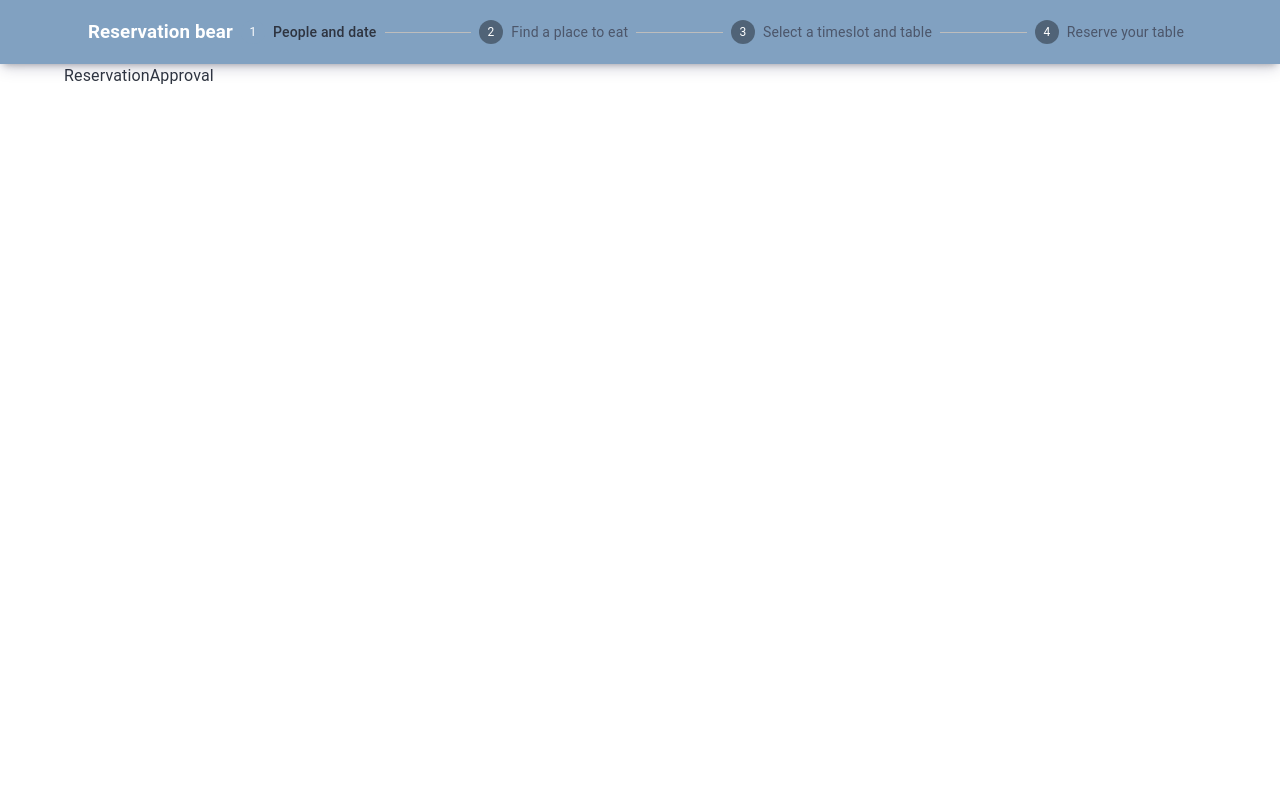
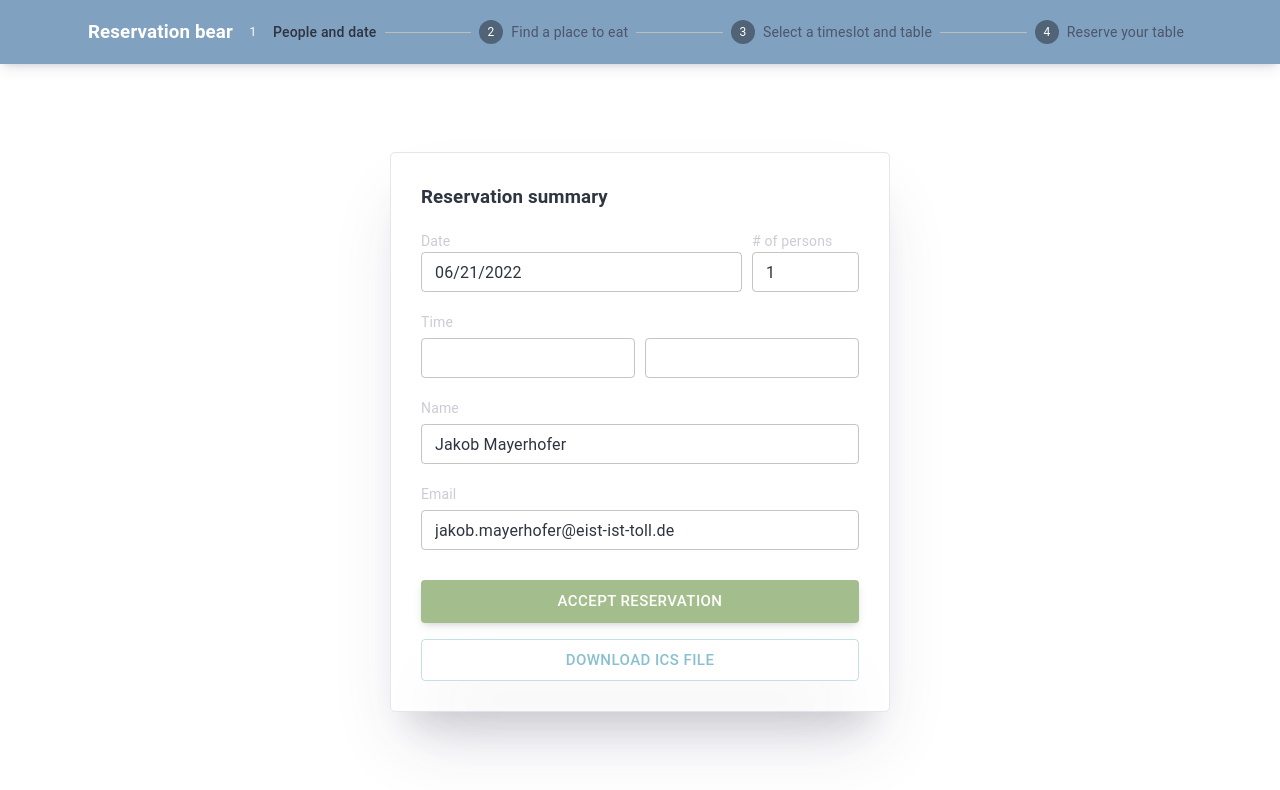
Before and after one commit to Eistbaren/client, a React (Create React App) app: page /reservation-approval in a window 1280 px wide. Shown: the top 790 px of the page. Built offline with nearby package versions, Linux system fonts and the light colour scheme.

Commit message:
implement PersonalData Page & ReservationApproval Page

```diff
--- a/src/css/Landingpage.css
+++ b/src/css/Landingpage.css
@@ -2,8 +2,7 @@
   display: grid;
   grid-template-columns: 55% 45%;
   align-items: center;
-  margin: auto;
-  align-self: center;
+  margin: auto 0;
 }
 
 .hero-content {
--- /dev/null
+++ b/src/css/PersonalData.css
@@ -0,0 +1,30 @@
+.personal-data-container {
+  align-self: center;
+  margin: auto 0;
+  display: grid;
+  grid-template-columns: 35% 55%;
+  gap: 10%;
+  padding: 60px;
+  background-color: #5e81ac5b;
+  border-radius: 5px;
+}
+
+.personal-data-body {
+  color: white;
+  display: flex;
+  flex-direction: column;
+  gap: 15px;
+  margin-top: 30px;
+}
+
+.personal-data-form {
+  display: flex;
+  flex-direction: column;
+  gap: 20px;
+  justify-content: center;
+}
+
+.personal-data-image {
+  width: 80%;
+  margin: 0 auto;
+}
--- /dev/null
+++ b/src/css/ReservationApproval.css
@@ -0,0 +1,36 @@
+.booking-summary-container {
+  width: 500px;
+  align-self: center;
+  padding: 30px;
+  border: 1px solid rgba(50, 50, 93, 0.125);
+  border-radius: 5px;
+  margin: auto 0;
+  display: flex;
+  flex-direction: column;
+  gap: 5px;
+  box-shadow: rgba(50, 50, 93, 0.125) 0px 40px 65px -12px,
+    rgba(0, 0, 0, 0.13) 0px 30px 35px -21px;
+}
+
+.booking-summary-label {
+  color: rgba(50, 50, 93, 0.25);
+  font-size: 14px;
+  margin-top: 15px;
+}
+
+.booking-summary-cta-container {
+  margin-top: 25px;
+}
+
+.booking-summary-time-picker-container {
+  display: flex;
+  flex-direction: row;
+  justify-content: space-between;
+  gap: 10px;
+}
+
+.booking-summary-date_person-container {
+  display: grid;
+  grid-template-columns: 3fr 1fr;
+  gap: 10px;
+}
--- a/src/css/index.css
+++ b/src/css/index.css
@@ -14,4 +14,5 @@
 .root-container {
   flex-grow: 1;
   display: flex !important;
+  flex-direction: column;
 }
--- /dev/null
+++ b/src/pages/PersonalData.tsx
@@ -0,0 +1,86 @@
+import {
+  TextField,
+  Button,
+  Checkbox,
+  FormControl,
+  FormControlLabel,
+} from '@mui/material';
+import { useState } from 'react';
+
+import '../css/PersonalData.css';
+
+/**
+ * Bootstrap function
+ * @return {JSX.Element}
+ */
+export default function PersonalData() {
+  const [name, setName] = useState<string>('');
+  const [email, setEmail] = useState<string>('');
+  const [emailError, setEmailError] = useState<boolean>(false);
+  const [submitted, setSubmitted] = useState<boolean>(false);
+
+  const handleEmailInput = (e: React.ChangeEvent<HTMLInputElement>) => {
+    if (
+      submitted &&
+      !e.target.value?.match(/^([a-z]|-|\.)+@([a-z]|-)+\.[a-z]+$/g)
+    ) {
+      setEmailError(true);
+    } else {
+      setEmailError(false);
+    }
+
+    setEmail(e.target.value);
+  };
+
+  const handleSubmit = () => {
+    if (!submitted) {
+      setSubmitted(true);
+    }
+    if (!email.match(/^([a-z]|-|\.)+@([a-z]|-)+\.[a-z]+$/g)) {
+      setEmailError(true);
+    } else {
+      // call api call
+    }
+  };
+
+  return (
+    <div className='personal-data-container'>
+      <div className='personal-data-body'>
+        <h1>Nearly there!</h1>
+        <p>
+          Before you can taste your favourite dish, we need your contact
+          information. This data will only be used for reference and approval of
+          the reservation.
+        </p>
+        <img src='images/dish.png' className='personal-data-image' />
+      </div>
+      <form className='personal-data-form'>
+        <TextField
+          id='nameInput'
+          value={name}
+          onChange={e => setName(e.target.value)}
+          type='text'
+          label='Name'
+        />
+        <TextField
+          id='emailInput'
+          value={email}
+          onChange={handleEmailInput}
+          type='email'
+          error={emailError}
+          helperText={emailError ? 'There is a mistake' : ''}
+          label='Email'
+        />
+        <FormControlLabel
+          label='I have read the terms and conditions of Eistbaeren'
+          sx={{ color: 'white' }}
+          control={<Checkbox disableRipple />}
+        />
+
+        <Button variant='contained' size='large' onClick={handleSubmit}>
+          Submit
+        </Button>
+      </form>
+    </div>
+  );
+}
--- a/src/pages/ReservationApproval.tsx
+++ b/src/pages/ReservationApproval.tsx
@@ -1,7 +1,129 @@
+import { Button, Stack, TextField } from '@mui/material';
+import { DatePicker, TimePicker } from '@mui/x-date-pickers';
+import { AdapterDateFns } from '@mui/x-date-pickers/AdapterDateFns';
+import { LocalizationProvider } from '@mui/x-date-pickers/LocalizationProvider';
+
+import { useState } from 'react';
+import '../css/ReservationApproval.css';
+
 /**
  * Bootstrap function
  * @return {JSX.Element}
  */
 export default function ReservationApproval() {
-  return <div>ReservationApproval</div>;
+  const [value, setValue] = useState<Date | null>(new Date());
+  const [timePickerFromValue, setTimePickerFromValue] = useState<Date | null>(
+    null,
+  );
+  const [timePickerToValue, setTimePickerToValue] = useState<Date | null>(null);
+  const [numberOfPersons, setNumberOfPersons] = useState<string | null>('1');
+  const [name, setName] = useState<string>('Jakob Mayerhofer');
+  const [email, setEmail] = useState<string>(
+    'jakob.mayerhofer@eist-ist-toll.de',
+  );
+
+  return (
+    <>
+      <div className='booking-summary-container'>
+        <h3>Reservation summary</h3>
+        <LocalizationProvider dateAdapter={AdapterDateFns}>
+          <div className='booking-summary-date_person-container'>
+            <div>
+              <p className='booking-summary-label'>Date</p>
+              <DatePicker
+                value={value}
+                onChange={e => {
+                  return;
+                }}
+                renderInput={params => (
+                  <TextField {...params} size='small' fullWidth />
+                )}
+              />
+            </div>
+            <div>
+              <p className='booking-summary-label'># of persons</p>
+              <TextField
+                id='outlined-number'
+                type='number'
+                value={numberOfPersons}
+                InputProps={{
+                  readOnly: true,
+                }}
+                size='small'
+              />
+            </div>
+          </div>
+
+          <p className='booking-summary-label'>Time</p>
+          <div className='booking-summary-time-picker-container'>
+            <TimePicker
+              onChange={e => {
+                return;
+              }}
+              readOnly
+              value={timePickerFromValue}
+              renderInput={params => <TextField {...params} size='small' />}
+              ampm={false}
+            />
+            <TimePicker
+              value={timePickerToValue}
+              readOnly
+              onChange={e => {
+                return;
+              }}
+              renderInput={params => <TextField {...params} size='small' />}
+              ampm={false}
+            />
+          </div>
+        </LocalizationProvider>
+
+        <p className='booking-summary-label'>Name</p>
+        <TextField
+          id='nameInput'
+          value={name}
+          type='text'
+          InputProps={{
+            readOnly: true,
+          }}
+          size='small'
+        >
+          Jakob Mayerhofer
+        </TextField>
+        <p className='booking-summary-label'>Email</p>
+        <TextField
+          id='emailInput'
+          value={email}
+          type='email'
+          InputProps={{
+            readOnly: true,
+          }}
+          size='small'
+        />
+        <Stack
+          direction='column'
+          spacing={2}
+          className='booking-summary-cta-container'
+        >
+          <Button
+            variant='contained'
+            color='success'
+            size='large'
+            sx={{ boxShadow: 3, color: 'white' }}
+          >
+            Accept Reservation
+          </Button>
+          <Button
+            LinkComponent='a'
+            href='https://www.youtube.com/watch?v=dQw4w9WgXcQ'
+            variant='outlined'
+            color='secondary'
+            size='large'
+            sx={{ boxShadow: 14 }}
+          >
+            Download ICS File
+          </Button>
+        </Stack>
+      </div>
+    </>
+  );
 }
--- a/src/utils/Routing.tsx
+++ b/src/utils/Routing.tsx
@@ -7,6 +7,7 @@ import Restaurants from '../pages/Restaurants';
 import RestaurantDetails from '../pages/RestaurantDetails';
 import ReservationDetails from '../pages/ReservationDetails';
 import ReservationApproval from '../pages/ReservationApproval';
+import PersonalData from '../pages/PersonalData';
 
 /**
  * Landingpage component
@@ -27,6 +28,7 @@ export default function Routing() {
             path='reservation-approval'
             element={<ReservationApproval />}
           />
+          <Route path='personal-data' element={<PersonalData />} />
         </Routes>
       </PageTemplate>
     </BrowserRouter>
```
Also changed, not shown: src/utils/Theme.tsx (+20 -20 lines), 1 other file (tests, documents, lock files or other folders).
